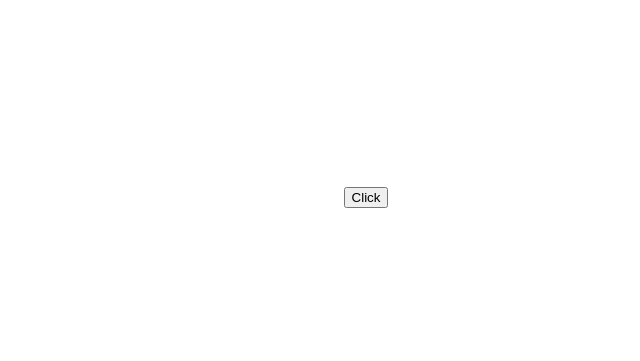
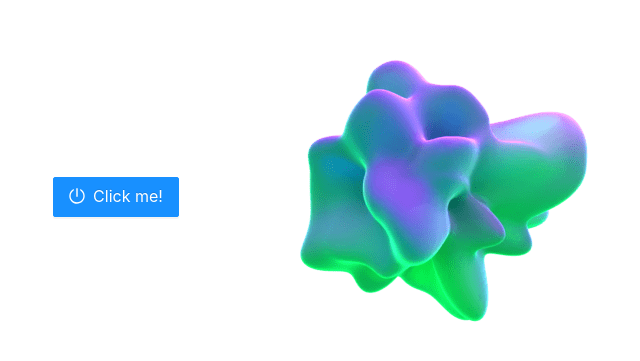
Before and after one commit to deniSwd/lottie-test-kvint-, a React (Create React App) app: page / in a window 1280 px wide. Shown: the part 203-564 px from the top of the page, without its empty margins (274-914 px from the left). Built offline with nearby package versions, Linux system fonts and the light colour scheme.

Commit message:
installed lottie-react, added utlit for delay

```diff
--- a/package.json
+++ b/package.json
@@ -10,6 +10,8 @@
     "@types/node": "^16.7.13",
     "@types/react": "^18.0.0",
     "@types/react-dom": "^18.0.0",
+    "antd": "^4.23.0",
+    "lottie-react": "^2.3.1",
     "react": "^18.2.0",
     "react-dom": "^18.2.0",
     "react-scripts": "5.0.1",
--- a/src/App.tsx
+++ b/src/App.tsx
@@ -1,10 +1,32 @@
 import React, {FC} from 'react';
 import s from './App.module.scss'
+import {Button} from "antd";
+import { PoweroffOutlined } from '@ant-design/icons';
+import initialize from '../src/assets/INITIALIZE_1_HQ.json'
+import {useLottie} from "lottie-react";
 
 export const App:FC = () => {
+
+  const options = {
+    animationData: initialize,
+    loop: true,
+  }
+  const {View}  = useLottie(options)
+
+
   return (
     <div className={s.app}>
-      <button>Click</button>
+      <Button
+        size={'large'}
+        type="primary"
+        icon={<PoweroffOutlined />}
+        onClick={() => console.log('!') }
+      >
+        Click me!
+      </Button>
+      <div>
+        { View }
+      </div>
     </div>
   );
 }
--- a/src/index.tsx
+++ b/src/index.tsx
@@ -1,6 +1,7 @@
 import React from 'react';
 import ReactDOM from 'react-dom/client';
 import './index.css';
+import 'antd/dist/antd.css'
 import reportWebVitals from './reportWebVitals';
 import { App } from "./App";
 
--- /dev/null
+++ b/src/utilits/delay.ts
@@ -0,0 +1,4 @@
+export const delay = (ms: number): Promise<void> =>
+  new Promise((resolve) => {
+    setTimeout(() => resolve(), ms);
+  })
```
Also changed, not shown: 1 other file (tests, documents, lock files or other folders).
